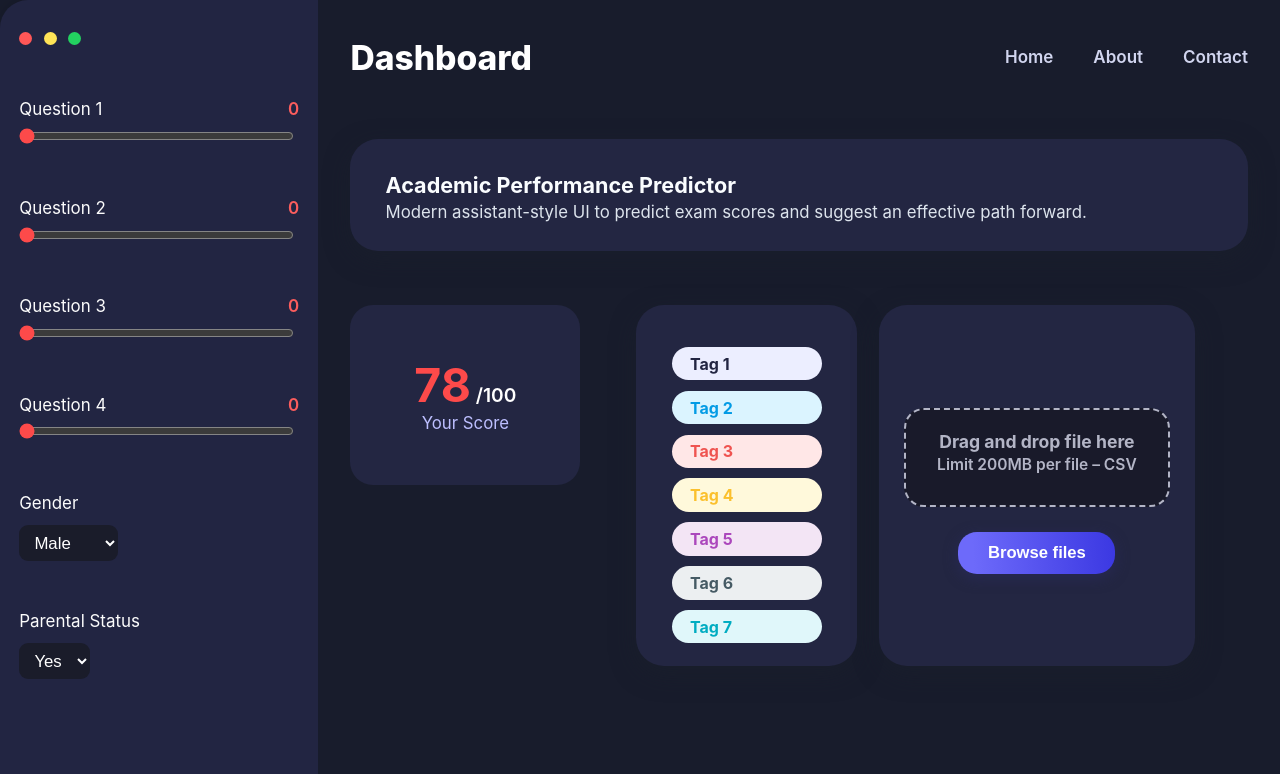
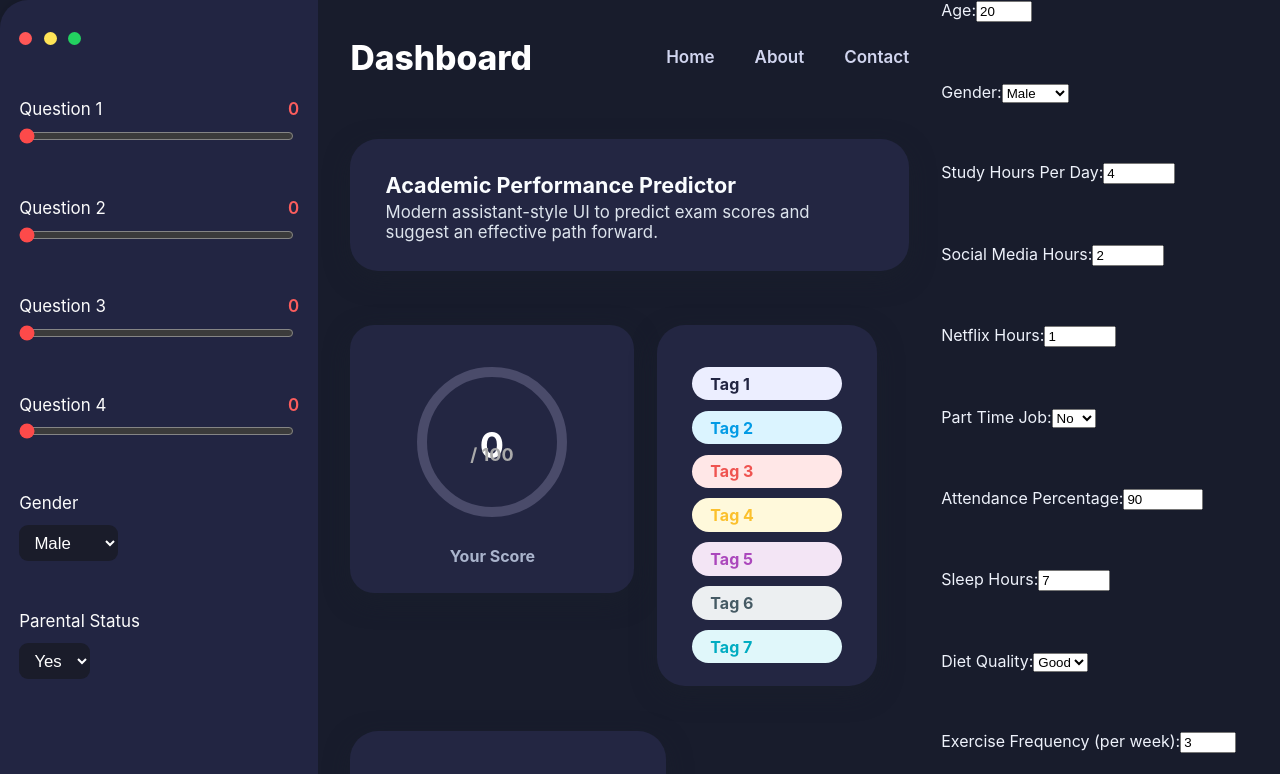
Before and after one commit to Pritam-Mondal18/academic-performance-app-2.O, a React (Vite) app in the folder frontend/: page / in a window 1280 px wide. Shown: the top 774 px of the page. Built offline with nearby package versions, Linux system fonts and the light colour scheme.

Commit message:
update ui

```diff
--- a/frontend/src/App.jsx
+++ b/frontend/src/App.jsx
@@ -1,12 +1,26 @@
-import React from "react";
+import React, { useState } from "react";
 import Sidebar from "./components/Sidebar";
 import DashboardMain from "./components/DashboardMain";
+import ScorePredictionForm from "./components/ScorePredictionForm";
 
 function App() {
+  const [predictedScore, setPredictedScore] = useState(0);
+
+  // This handler calls the backend via ScorePredictionForm and sets score in app state
+  const handlePredict = () => {
+    // Your logic here, or lifted from ScorePredictionForm
+  };
+
   return (
     <div className="dashboard-layout">
       <Sidebar />
-      <DashboardMain />
+      <DashboardMain
+        score={predictedScore}
+        onPredict={handlePredict} // Wire button to start prediction
+      />
+      <ScorePredictionForm
+        onPrediction={(score) => setPredictedScore(score)} // Pass score from form
+      />
     </div>
   );
 }
--- a/frontend/src/components/DashboardMain.jsx
+++ b/frontend/src/components/DashboardMain.jsx
@@ -1,6 +1,7 @@
 import React from "react";
+import GaugeCard from "./GaugeCard";
 
-const DashboardMain = () => {
+const DashboardMain = ({ score = 0, onPredict }) => {
   return (
     <main className="main">
       <nav>
@@ -28,18 +29,8 @@ const DashboardMain = () => {
           marginBottom: "2.5rem",
         }}
       >
-        <div className="gauge-card">
-          <span className="gauge-label">
-            <span className="gauge-value">78</span>
-            <span
-              style={{ fontSize: "1.2rem", fontWeight: 600, color: "#fff" }}
-            >
-              {" "}
-              /100
-            </span>
-          </span>
-          <div className="gauge-desc">Your Score</div>
-        </div>
+        <GaugeCard value={score} maxValue={100} />
+
         <div className="card" style={{ minWidth: 150 }}>
           <div className="tag-list">
             <span className="tag">Tag 1</span>
@@ -51,6 +42,7 @@ const DashboardMain = () => {
             <span className="tag">Tag 7</span>
           </div>
         </div>
+
         <div className="upload-card card" style={{ minWidth: 210 }}>
           <div className="upload-box">
             <div style={{ fontSize: "1.1rem", fontWeight: 700 }}>
@@ -69,7 +61,11 @@ const DashboardMain = () => {
           <button className="upload-btn">Browse files</button>
         </div>
       </div>
-      <button className="predict-btn">Predict Exam Score</button>
+
+      {/* Button wired to trigger the prediction (if needed) */}
+      <button className="predict-btn" onClick={onPredict}>
+        Predict Exam Score
+      </button>
     </main>
   );
 };
--- /dev/null
+++ b/frontend/src/components/GaugeCard.jsx
@@ -0,0 +1,88 @@
+import React from "react";
+
+const GaugeCard = ({ value = 0, maxValue = 100 }) => {
+  // Calculate the percentage for the progress ring (0-100%)
+  const percentage = Math.min(Math.max(value, 0), maxValue) / maxValue;
+
+  // Circle properties for SVG circle gauge
+  const radius = 70;
+  const circumference = 2 * Math.PI * radius;
+  const strokeDashoffset = circumference * (1 - percentage);
+
+  return (
+    <div
+      style={{
+        backgroundColor: "#232642",
+        borderRadius: "24px",
+        padding: "24px 32px",
+        width: 220,
+        height: 220,
+        display: "flex",
+        flexDirection: "column",
+        justifyContent: "center",
+        alignItems: "center",
+        color: "#fd4a4a",
+        fontWeight: "700",
+        boxShadow: "0 8px 24px #1a1f2baa",
+      }}
+    >
+      <svg width={180} height={180}>
+        <circle
+          stroke="#4a4b6a"
+          fill="transparent"
+          strokeWidth={10}
+          r={radius}
+          cx={90}
+          cy={90}
+        />
+        <circle
+          stroke="url(#gradient)"
+          fill="transparent"
+          strokeWidth={10}
+          strokeLinecap="round"
+          strokeDasharray={circumference}
+          strokeDashoffset={strokeDashoffset}
+          r={radius}
+          cx={90}
+          cy={90}
+          style={{ transition: "stroke-dashoffset 0.5s ease" }}
+        />
+        <defs>
+          <linearGradient id="gradient" x1="1" y1="0" x2="0" y2="1">
+            <stop offset="0%" stopColor="#f44336" />
+            <stop offset="40%" stopColor="#9c27b0" />
+            <stop offset="100%" stopColor="#673ab7" />
+          </linearGradient>
+        </defs>
+        <text
+          x="50%"
+          y="50%"
+          dominantBaseline="middle"
+          textAnchor="middle"
+          fontSize="36"
+          fill="#fff"
+          fontWeight="bold"
+          dy="6"
+        >
+          {Math.round(value)}
+        </text>
+        <text
+          x="50%"
+          y="58%"
+          dominantBaseline="middle"
+          textAnchor="middle"
+          fontSize="18"
+          fill="#aaa"
+        >
+          / {maxValue}
+        </text>
+      </svg>
+
+      <span style={{ marginTop: 14, fontSize: 16, color: "#aab4cc" }}>
+        Your Score
+      </span>
+    </div>
+  );
+};
+
+export default GaugeCard;
--- a/frontend/src/components/ScorePredictionForm.jsx
+++ b/frontend/src/components/ScorePredictionForm.jsx
@@ -1,208 +1,277 @@
 import React, { useState } from "react";
 
 const initialForm = {
-  age: 16,
-  study_hours_per_day: 5,
+  age: 20,
+  gender: "Male",
+  study_hours_per_day: 4,
+  social_media_hours: 2,
+  netflix_hours: 1,
+  part_time_job: "No",
+  attendance_percentage: 90,
   sleep_hours: 7,
-  attendance_percentage: 85,
-  gender: "Male",
-  part_time_job: "Yes",
-  diet_quality: "Poor",
-  parental_education_level: "High School",
-  internet_quality: "Average",
-  extracurricular_participation: "No",
+  diet_quality: "Good",
+  exercise_frequency: 3,
+  parental_education_level: "Bachelor",
+  internet_quality: "Good",
+  mental_health_rating: 7,
+  extracurricular_participation: "Yes",
 };
 
 const ScorePredictionForm = () => {
-  const [formData, setFormData] = useState(initialForm);
-  const [predictedScore, setPredictedScore] = useState(null);
+  const [form, setForm] = useState(initialForm);
+  const [score, setScore] = useState(null);
   const [loading, setLoading] = useState(false);
-  const [error, setError] = useState(null);
+  const [err, setErr] = useState("");
 
   const handleChange = (e) => {
     const { name, value, type } = e.target;
-    let val = value;
-    if (type === "number" || type === "range") val = Number(value);
-    setFormData((prev) => ({ ...prev, [name]: val }));
+    setForm((prev) => ({
+      ...prev,
+      [name]: type === "number" ? Number(value) : value,
+    }));
   };
 
   const handleSubmit = async (e) => {
     e.preventDefault();
     setLoading(true);
-    setError(null);
-    setPredictedScore(null);
-
+    setScore(null);
+    setErr("");
     try {
       const response = await fetch("http://localhost:8000/api/predict", {
         method: "POST",
         headers: { "Content-Type": "application/json" },
-        body: JSON.stringify(formData),
+        body: JSON.stringify(form),
       });
-
-      if (!response.ok) throw new Error("Prediction failed");
-
       const data = await response.json();
-      setPredictedScore(data.predicted_exam_score);
-    } catch (err) {
-      setError(err.message || "Error occurred");
-    } finally {
+      if ("predicted_exam_score" in data) {
+        setScore(data.predicted_exam_score);
+      } else {
+        setErr(data.detail || "Prediction failed");
+      }
+    } catch (error) {
+      setErr("API Error: " + error.message);
+    }
     setLoading(false);
-    }
   };
 
   return (
-    <form onSubmit={handleSubmit} noValidate>
-      <div>
+    <form onSubmit={handleSubmit} style={{ display: "grid", gap: "1rem" }}>
+      {/* Age */}
       <label>
-          Age: {formData.age}
+        Age:
         <input
-            type="range"
+          type="number"
           name="age"
-            min="10"
-            max="25"
-            value={formData.age}
+          min={10}
+          max={30}
+          value={form.age}
+          onChange={handleChange}
+          required
+        />
+      </label>
+
+      {/* Gender */}
+      <label>
+        Gender:
+        <select
+          name="gender"
+          value={form.gender}
+          onChange={handleChange}
+          required
+        >
+          <option>Male</option>
+          <option>Female</option>
+          <option>Other</option>
+        </select>
+      </label>
+
+      {/* Study Hours Per Day */}
+      <label>
+        Study Hours Per Day:
+        <input
+          type="number"
+          step="0.1"
+          name="study_hours_per_day"
+          min={0}
+          max={24}
+          value={form.study_hours_per_day}
+          onChange={handleChange}
+          required
+        />
+      </label>
+
+      {/* Social Media Hours */}
+      <label>
+        Social Media Hours:
+        <input
+          type="number"
+          step="0.1"
+          name="social_media_hours"
+          min={0}
+          max={24}
+          value={form.social_media_hours}
           onChange={handleChange}
         />
       </label>
-      </div>
 
-      <div>
+      {/* Netflix Hours */}
       <label>
-          Study Hours per Day: {formData.study_hours_per_day}
+        Netflix Hours:
         <input
-            type="range"
-            name="study_hours_per_day"
-            min="0"
-            max="15"
-            value={formData.study_hours_per_day}
+          type="number"
+          step="0.1"
+          name="netflix_hours"
+          min={0}
+          max={24}
+          value={form.netflix_hours}
           onChange={handleChange}
         />
       </label>
-      </div>
 
-      <div>
+      {/* Part Time Job */}
       <label>
-          Sleep Hours: {formData.sleep_hours}
-          <input
-            type="range"
-            name="sleep_hours"
-            min="3"
-            max="12"
-            value={formData.sleep_hours}
-            onChange={handleChange}
-          />
-        </label>
-      </div>
-
-      <div>
-        <label>
-          Attendance (%): {formData.attendance_percentage}
-          <input
-            type="range"
-            name="attendance_percentage"
-            min="0"
-            max="100"
-            value={formData.attendance_percentage}
-            onChange={handleChange}
-          />
-        </label>
-      </div>
-
-      <div>
-        <label>
-          Gender:
-          <select name="gender" value={formData.gender} onChange={handleChange}>
-            <option>Male</option>
-            <option>Female</option>
-          </select>
-        </label>
-      </div>
-
-      <div>
-        <label>
-          Part-Time Job:
+        Part Time Job:
         <select
           name="part_time_job"
-            value={formData.part_time_job}
+          value={form.part_time_job}
           onChange={handleChange}
+          required
         >
           <option>Yes</option>
           <option>No</option>
         </select>
       </label>
-      </div>
 
-      <div>
+      {/* Attendance Percentage */}
+      <label>
+        Attendance Percentage:
+        <input
+          type="number"
+          step="0.1"
+          name="attendance_percentage"
+          min={0}
+          max={100}
+          value={form.attendance_percentage}
+          onChange={handleChange}
+          required
+        />
+      </label>
+
+      {/* Sleep Hours */}
+      <label>
+        Sleep Hours:
+        <input
+          type="number"
+          step="0.1"
+          name="sleep_hours"
+          min={0}
+          max={24}
+          value={form.sleep_hours}
+          onChange={handleChange}
+          required
+        />
+      </label>
+
+      {/* Diet Quality */}
       <label>
         Diet Quality:
         <select
           name="diet_quality"
-            value={formData.diet_quality}
+          value={form.diet_quality}
           onChange={handleChange}
+          required
+        >
+          <option>Good</option>
+          <option>Fair</option>
+          <option>Poor</option>
+        </select>
+      </label>
+
+      {/* Exercise Frequency */}
+      <label>
+        Exercise Frequency (per week):
+        <input
+          type="number"
+          name="exercise_frequency"
+          min={0}
+          max={20}
+          value={form.exercise_frequency}
+          onChange={handleChange}
+          required
+        />
+      </label>
+
+      {/* Parental Education Level */}
+      <label>
+        Parental Education Level:
+        <select
+          name="parental_education_level"
+          value={form.parental_education_level}
+          onChange={handleChange}
+          required
+        >
+          <option>No Formal Education</option>
+          <option>High School</option>
+          <option>Bachelor</option>
+          <option>Master</option>
+        </select>
+      </label>
+
+      {/* Internet Quality */}
+      <label>
+        Internet Quality:
+        <select
+          name="internet_quality"
+          value={form.internet_quality}
+          onChange={handleChange}
+          required
         >
           <option>Good</option>
           <option>Average</option>
           <option>Poor</option>
         </select>
       </label>
-      </div>
 
-      <div>
+      {/* Mental Health Rating */}
       <label>
-          Parental Education Level:
-          <select
-            name="parental_education_level"
-            value={formData.parental_education_level}
+        Mental Health Rating (1-10):
+        <input
+          type="number"
+          name="mental_health_rating"
+          min={1}
+          max={10}
+          value={form.mental_health_rating}
           onChange={handleChange}
-          >
-            <option>No Formal Education</option>
-            <option>High School</option>
-            <option>Bachelor's Degree</option>
-            <option>Master's Degree or Higher</option>
-          </select>
+          required
+        />
       </label>
-      </div>
 
-      <div>
-        <label>
-          Internet Quality:
-          <select
-            name="internet_quality"
-            value={formData.internet_quality}
-            onChange={handleChange}
-          >
-            <option>Poor</option>
-            <option>Average</option>
-            <option>Good</option>
-          </select>
-        </label>
-      </div>
-
-      <div>
+      {/* Extracurricular Participation */}
       <label>
         Extracurricular Participation:
         <select
           name="extracurricular_participation"
-            value={formData.extracurricular_participation}
+          value={form.extracurricular_participation}
           onChange={handleChange}
+          required
         >
           <option>Yes</option>
           <option>No</option>
         </select>
       </label>
-      </div>
 
-      <button disabled={loading}>
+      <button type="submit" disabled={loading}>
         {loading ? "Predicting..." : "Predict Exam Score"}
       </button>
 
-      {error && <div className="error-message">{error}</div>}
-
-      {predictedScore !== null && !error && (
-        <div className="result" role="status" aria-live="polite">
-          🎯 {predictedScore.toFixed(2)} / 100
+      {score !== null && (
+        <div
+          style={{ marginTop: "1rem", fontWeight: "bold", color: "#fd4a4a" }}
+        >
+          Predicted Exam Score: {score.toFixed(2)} / 100
         </div>
       )}
+      {err && <div style={{ marginTop: "1rem", color: "#b00020" }}>{err}</div>}
     </form>
   );
 };
```
Lines whose indentation alone changed are shown as unchanged.
